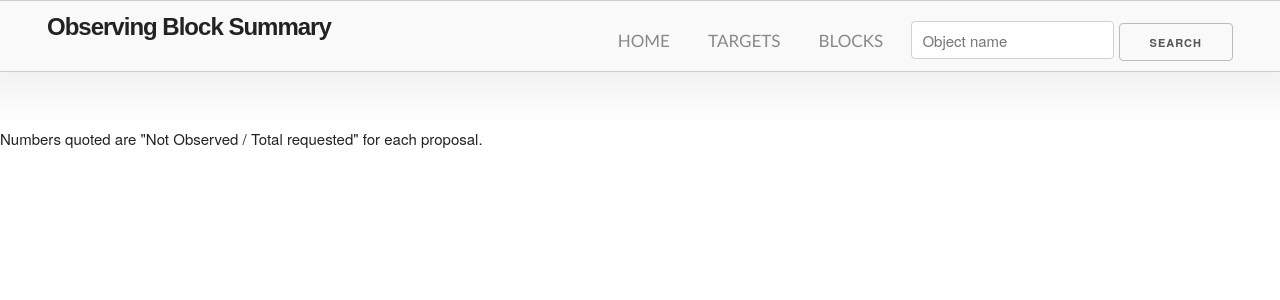
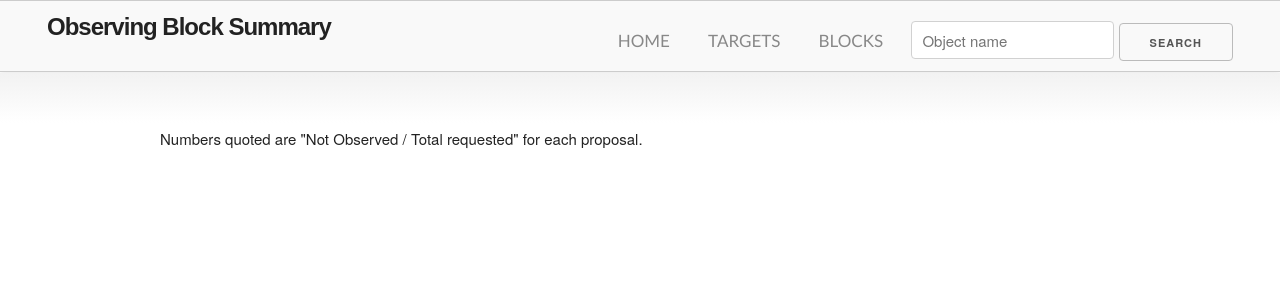
Before and after one commit to LCOGT/neoexchange, a Django app: template neoexchange/core/templates/core/block_time_summary.html in a window 1280 px wide. Shown: the part 128-428 px from the top of the page. Run offline with Django 3.2, Linux system fonts and the light colour scheme; the template is opened without the code that fills it, so the values that code supplies are empty; some libraries are stand-ins or nearby versions.

Commit message:
Uprising version and fixing time summary

```diff
--- a/neoexchange/core/templates/base.html
+++ b/neoexchange/core/templates/base.html
@@ -143,6 +143,8 @@
 			{% endfor %}
 			</div>
 		</div>
+		{% block end-scripts %}
+		{% endblock %}
 		<script>
 		  var _gaq = _gaq || [];
 		  _gaq.push(['_setAccount', 'UA-2087713-1']);
--- a/neoexchange/core/templates/core/block_time_summary.html
+++ b/neoexchange/core/templates/core/block_time_summary.html
@@ -135,8 +135,8 @@ var data = {{summary|safe}};
         </div>
 {% endblock%}
 {% block main-content %}
-        <div id="main" class="fill-height">
-                <div class="row rowfull">
+        <div class="container" id="main">
+                <div class="row">
                   <div id="block-graph"></div>
                   <p>Numbers quoted are "Not Observed / Total requested" for each proposal.</p>
                 </div>
--- a/neoexchange/neox/settings.py
+++ b/neoexchange/neox/settings.py
@@ -4,7 +4,7 @@
 import os, sys
 from django.utils.crypto import get_random_string
 
-VERSION = '1.2.2'
+VERSION = '1.2.3'
 
 CURRENT_PATH = os.path.dirname(os.path.realpath(__file__))
 PRODUCTION = True if CURRENT_PATH.startswith('/var/www') else False
```
